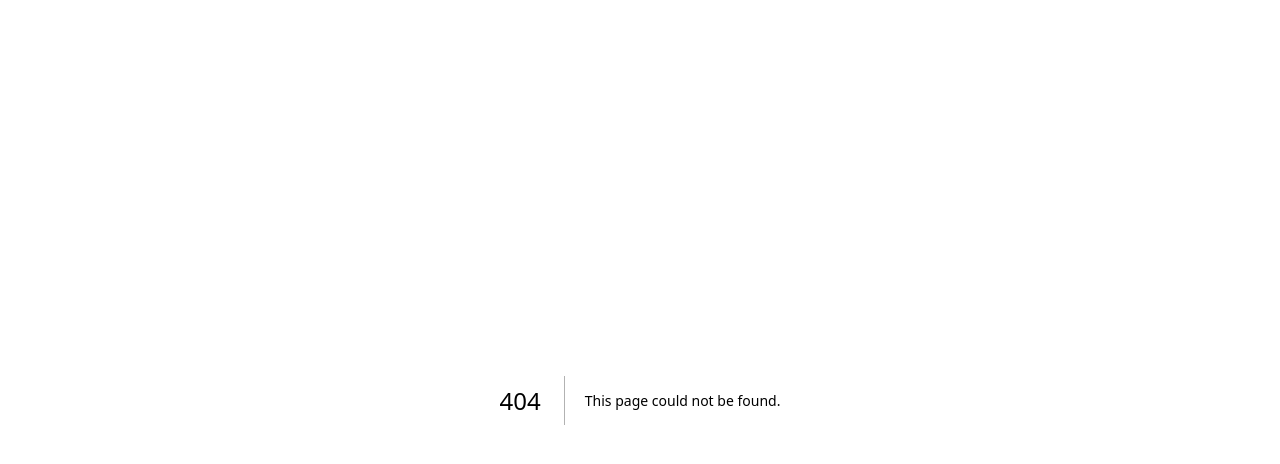
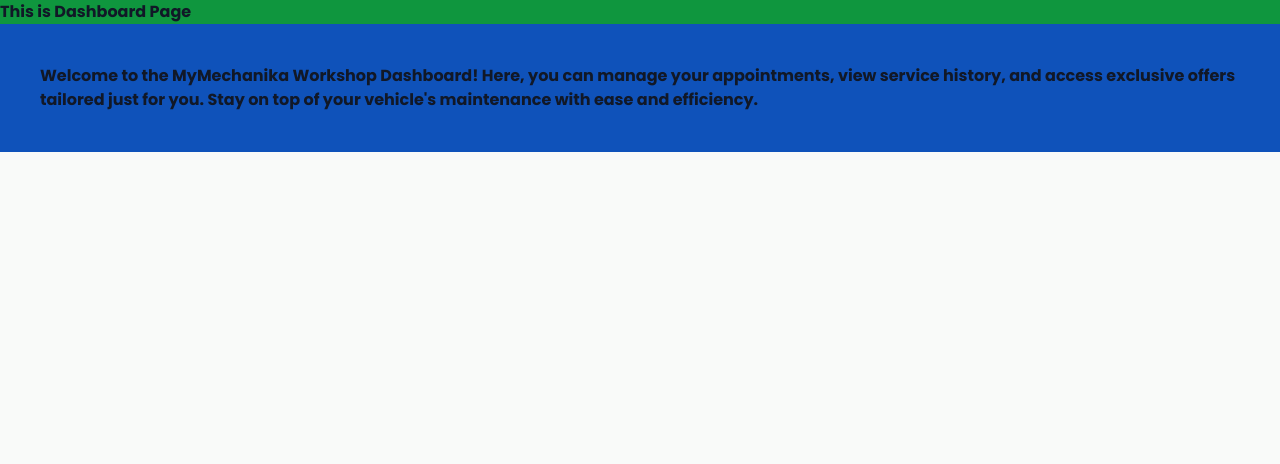
Before and after one commit to awaneesh-anzney/mymechanika-workshop-app, a Next.js app: page /dashboard in a window 1280 px wide. Before the commit this address had no page. Shown: the top 464 px of the page. Built offline with nearby package versions, Linux system fonts and the light colour scheme.

Commit message:
Create the file Strucher it routes

```diff
--- a/package.json
+++ b/package.json
@@ -32,6 +32,7 @@
     "class-variance-authority": "0.7.1",
     "clsx": "2.1.1",
     "dayjs": "1.11.11",
+    "i18next": "25.7.3",
     "jwt-decode": "4.0.0",
     "lucide-react": "0.562.0",
     "next": "16.1.0",
--- /dev/null
+++ b/src/app/(work-shop)/bookings/page.tsx
@@ -0,0 +1,16 @@
+import React from 'react'
+
+const page = () => {
+  return (
+    <div>
+      <div className="bg-primary font-2xl font-bold">
+        This is Bookings Page
+      </div>
+      <div className="bg-secondary font-xl font-bold p-10">
+        Manage your appointments and view your booking history here.
+      </div>
+    </div>
+  )
+}
+
+export default page
--- /dev/null
+++ b/src/app/(work-shop)/dashboard/page.tsx
@@ -0,0 +1,19 @@
+import React from "react";
+
+const page = () => {
+  return (
+    <div>
+      <div className="bg-primary font-2xl font-bold">
+        This is Dashboard Page
+      </div>
+      <div className="bg-secondary font-xl font-bold p-10">
+        Welcome to the MyMechanika Workshop Dashboard! Here, you can manage your
+        appointments, view service history, and access exclusive offers tailored
+        just for you. Stay on top of your vehicle's maintenance with ease and
+        efficiency.
+      </div>
+    </div>
+  );
+};
+
+export default page;
--- /dev/null
+++ b/src/app/(work-shop)/inventory/page.tsx
@@ -0,0 +1,16 @@
+import React from 'react'
+
+const page = () => {
+  return (
+    <div>
+      <div className="bg-primary font-2xl font-bold">
+        This is Inventory Page
+      </div>
+      <div className="bg-secondary font-xl font-bold p-10">
+        Manage your workshop inventory here.
+      </div>
+    </div>
+  )
+}
+
+export default page
--- /dev/null
+++ b/src/app/(work-shop)/layout.tsx
@@ -0,0 +1,12 @@
+
+export default function WorkShop({
+  children,
+}: {
+  children: React.ReactNode;
+}) {
+  return (
+    <div>
+      {children}
+    </div>
+  );
+}
--- /dev/null
+++ b/src/app/(work-shop)/mechanics/page.tsx
@@ -0,0 +1,16 @@
+import React from 'react'
+
+const page = () => {
+  return (
+    <div>
+      <div className="bg-primary font-2xl font-bold">
+        This is Mechanics Page
+      </div>
+      <div className="bg-secondary font-xl font-bold p-10">
+        Manage your workshop mechanics here.
+      </div>
+    </div>
+  )
+}
+
+export default page
--- /dev/null
+++ b/src/app/(work-shop)/services/page.tsx
@@ -0,0 +1,16 @@
+import React from 'react'
+
+const page = () => {
+  return (
+    <div>
+      <div className="bg-primary font-2xl font-bold">
+        This is Services Page
+      </div>
+      <div className="bg-secondary font-xl font-bold p-10">
+        Manage your workshop services here.
+      </div>
+    </div>
+  )
+}
+
+export default page
```
Also changed, not shown: 1 other file (tests, documents, lock files or other folders).
